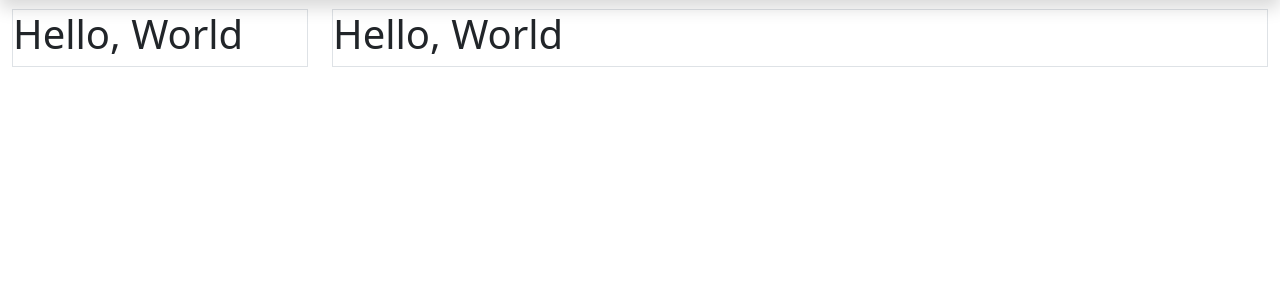
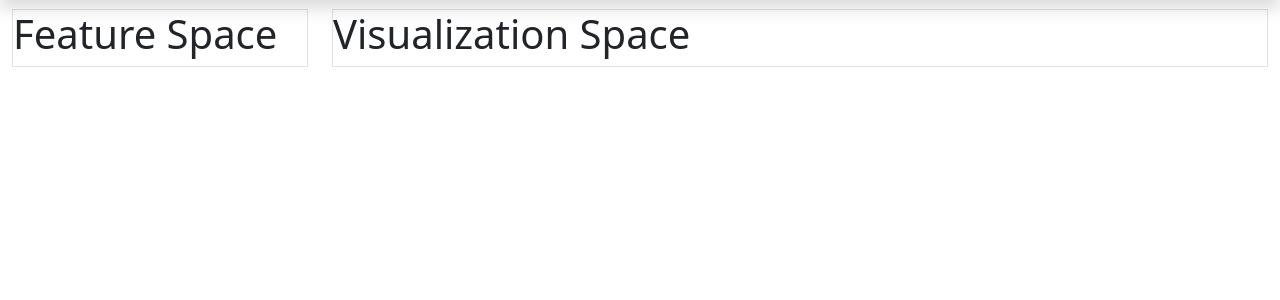
Before and after one commit to erik8596/Sparsey-Visualization-System, a Flask app: page / in a window 1280 px wide. Shown: the part 56-356 px from the top of the page. Run offline with Flask 3, Linux system fonts and the light colour scheme.

Commit message:
changed some names of ui elements

```diff
--- a/app/templates/index.html
+++ b/app/templates/index.html
@@ -8,13 +8,13 @@ SVS
 
     <nav class="col-md-3 sidebar">
         <div class="sidebar-sticky border">
-            <h1>Hello, World</h1>
+            <h1>Feature Space</h1>
         </div>
     </nav>
 
     <div class="col-md-9">
         <div class="visualization_space border">
-            <h1>Hello, World</h1>
+            <h1>Visualization Space</h1>
         </div>
     </div>
 
```
